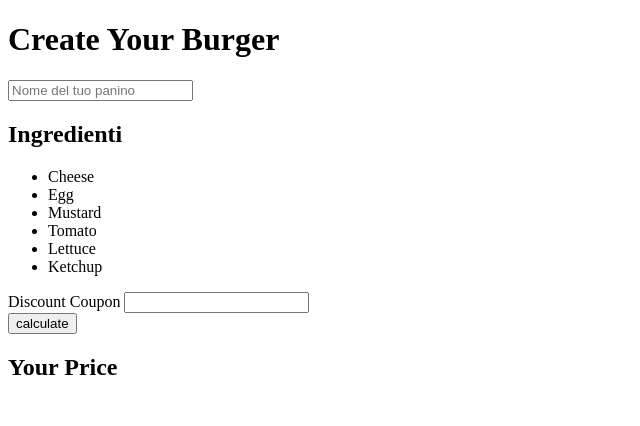
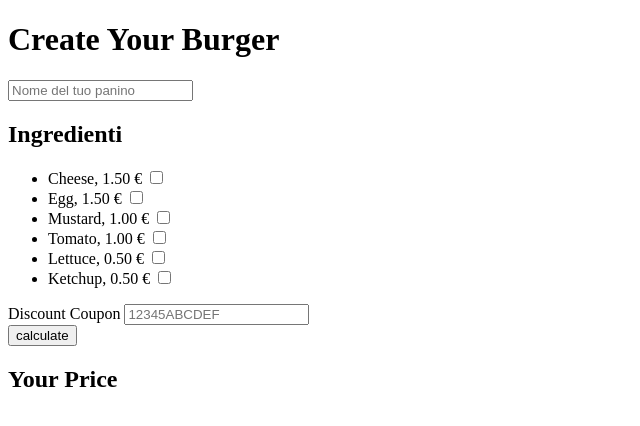
Before and after one commit to AndreaEsposito21/js-burger, a plain HTML site: page index.html in a window 1280 px wide. Shown: the whole page, without its empty margins (0-640 px from the left). Drawn offline with Linux system fonts and the light colour scheme.

Commit message:
addprice-panino

```diff
--- a/index.html
+++ b/index.html
@@ -24,22 +24,40 @@
                 <h2>Ingredienti</h2>
 
                 <ul>
-                    <li>Cheese</li>
-                    <li>Egg</li>
-                    <li>Mustard</li>
-                    <li>Tomato</li>
-                    <li>Lettuce</li>
-                    <li>Ketchup</li>
+                    <li>
+                        <label for="cheese">Cheese, 1.50 €</label>
+                        <input id="cheese" class="addprice" type="checkbox" value="1.5">
+                    </li>
+                    <li>
+                        <label for="egg">Egg, 1.50 €</label>
+                        <input id="egg" class="addprice" type="checkbox" value="1.5">
+                    </li>
+                    <li>
+                        <label for="mustard">Mustard, 1.00 €</label>
+                        <input id="mustard" class="addprice" type="checkbox" value="1.0">
+                    </li>
+                    <li>
+                        <label for="tomato">Tomato, 1.00 €</label>
+                        <input id="tomato" class="addprice" type="checkbox" value="1.0">
+                    </li>
+                    <li>
+                        <label for="lettuce">Lettuce, 0.50 €</label>
+                        <input id="lettuce" class="addprice" type="checkbox" value="0.5">
+                    </li>
+                    <li>
+                        <label for="ketchup">Ketchup, 0.50 €</label>
+                        <input id="ketchup" class="addprice" type="checkbox" value="0.5">
+                    </li>
                 </ul>
             </div>
 
             <div>
                 <label for="">Discount Coupon</label>
-                <input type="text">
+                <input type="text" placeholder="12345ABCDEF">
             </div>
 
             <div>
-                <button>calculate</button>
+                <button id="calcola">calculate</button>
             </div>
         </main>
 
--- a/js/script.js
+++ b/js/script.js
@@ -0,0 +1,9 @@
+//
+var calcola = document.getElementById('calcola');
+calcola.addEventListener('click', function() {
+
+    var prezzoBasePanino = 4;
+
+    var addpriceCheckbox = document.getElementsByClassName('addprice');
+    console.log(addpriceCheckbox);
+})
```
